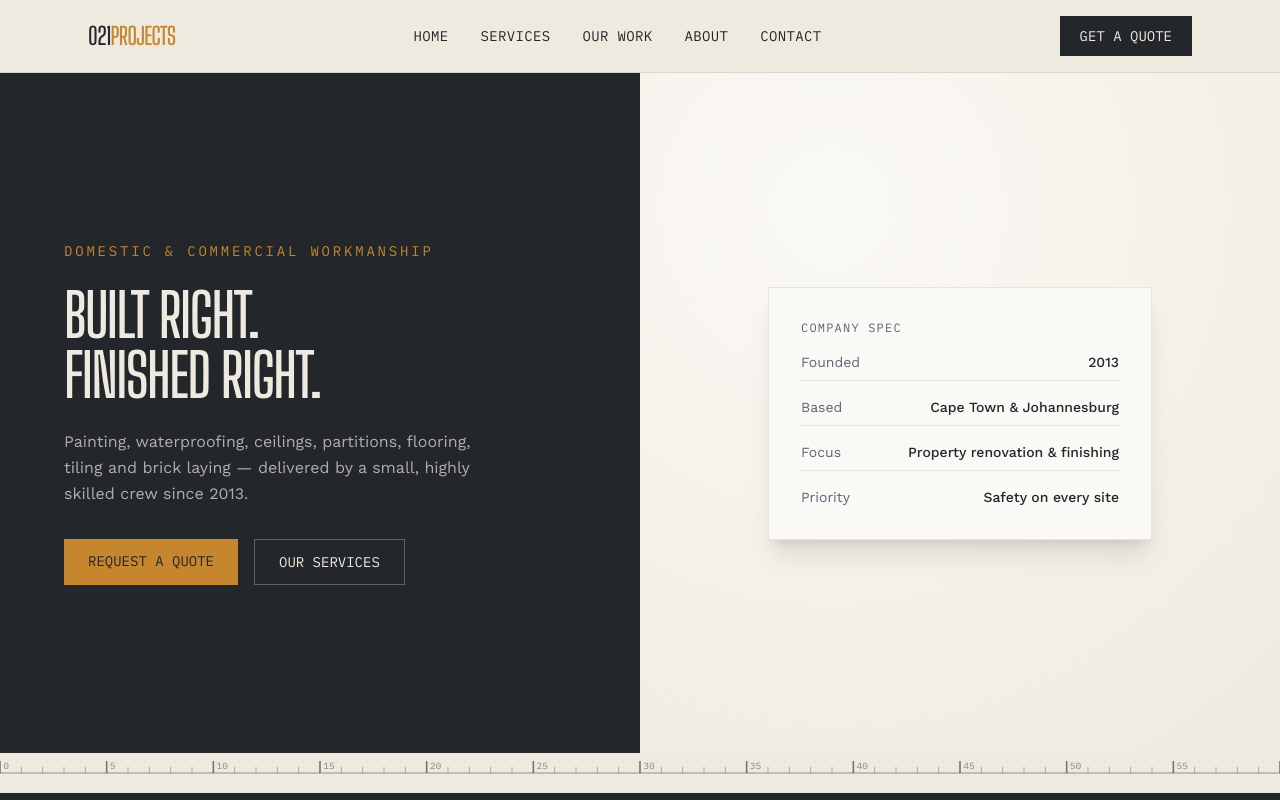
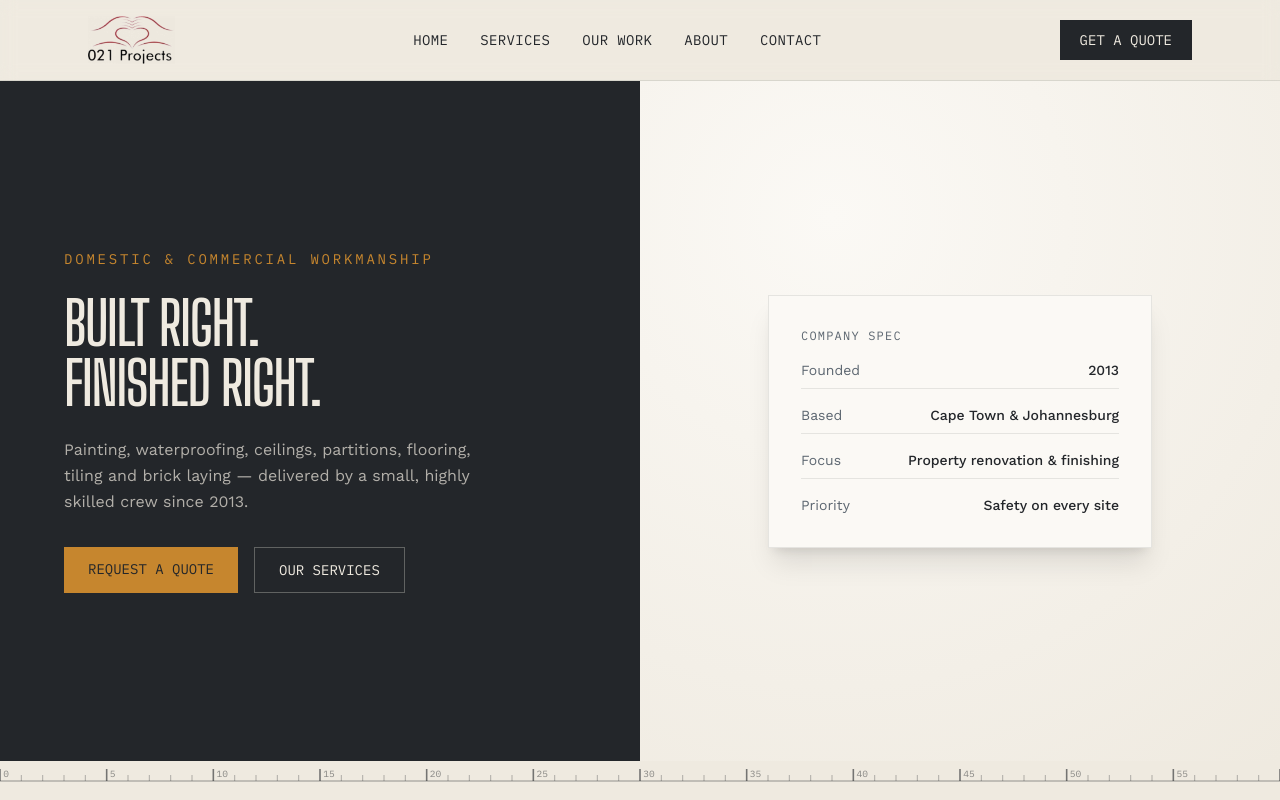
Before and after one commit to mpho09/company-project-1, a React (Vite) app: page / in a window 1280 px wide. Shown: the top 800 px of the page. Built offline with nearby package versions, Linux system fonts and the light colour scheme.

Commit message:
added logo

```diff
--- a/src/components/Navbar.jsx
+++ b/src/components/Navbar.jsx
@@ -1,3 +1,4 @@
+import logo from "../assets/logo-1.jpg";
 import { useState } from "react";
 
 const links = [
@@ -13,8 +14,12 @@ export default function Navbar() {
   return (
     <header className="sticky top-0 z-50 plaster/95 backdrop-blur border-b border-charcoal/10">
       <nav className="max-w-6xl mx-auto flex items-center justify-between px-6 py-4">
-        <a href="#home" className="font-display text-2xl font-900 tracking-tight">
-          021<span className="text-ochre">PROJECTS</span>
+        <a href="#home">
+          <img
+            src={logo}
+            alt="021 Projects Logo"
+            className="h-12 w-auto"
+          />
         </a>
         <ul className="hidden md:flex items-center gap-8 font-mono text-sm uppercase tracking-wide">
           {links.map((l) => (
```
Also changed, not shown: src/assets/logo-1.jpg (added).
